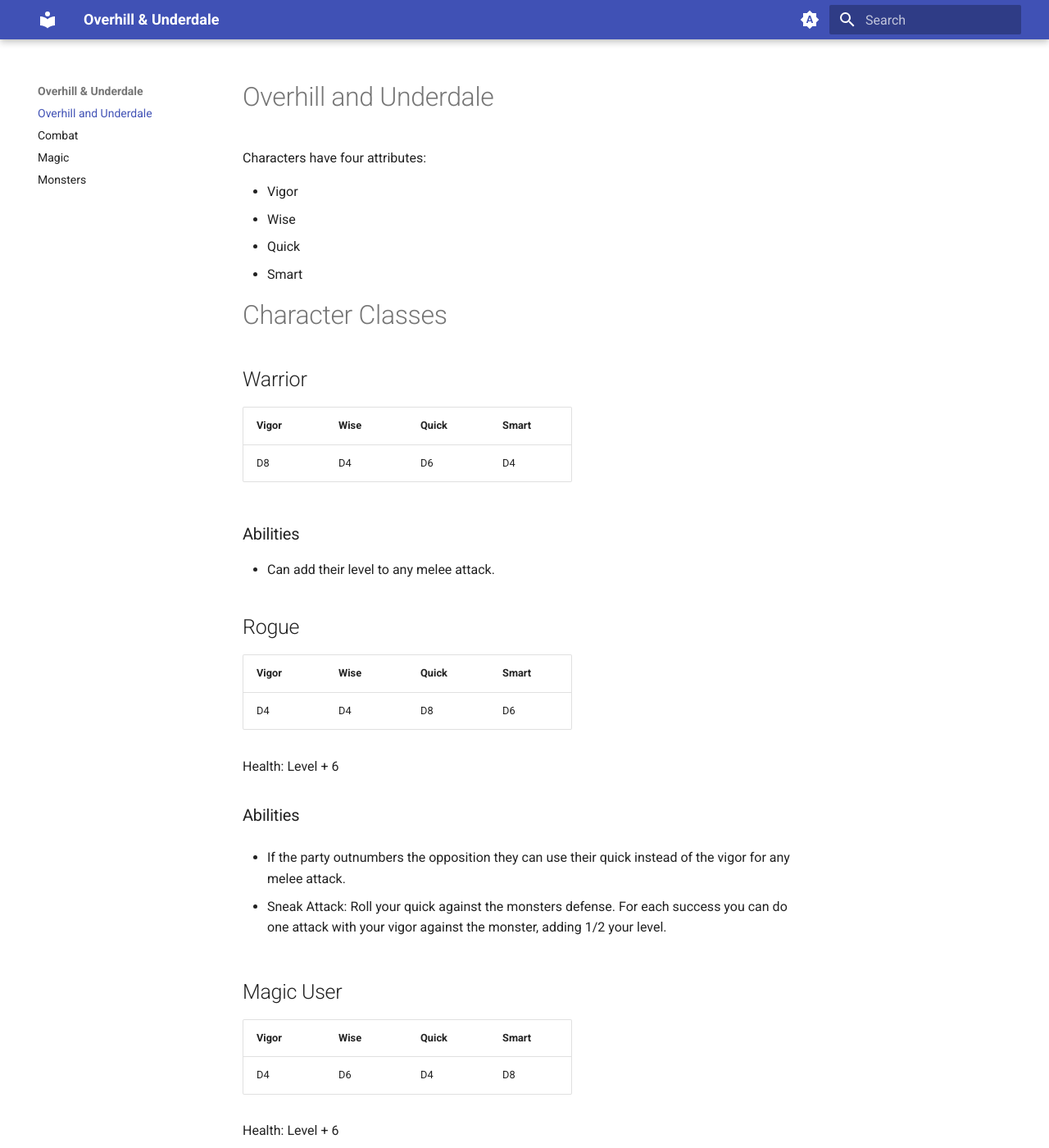
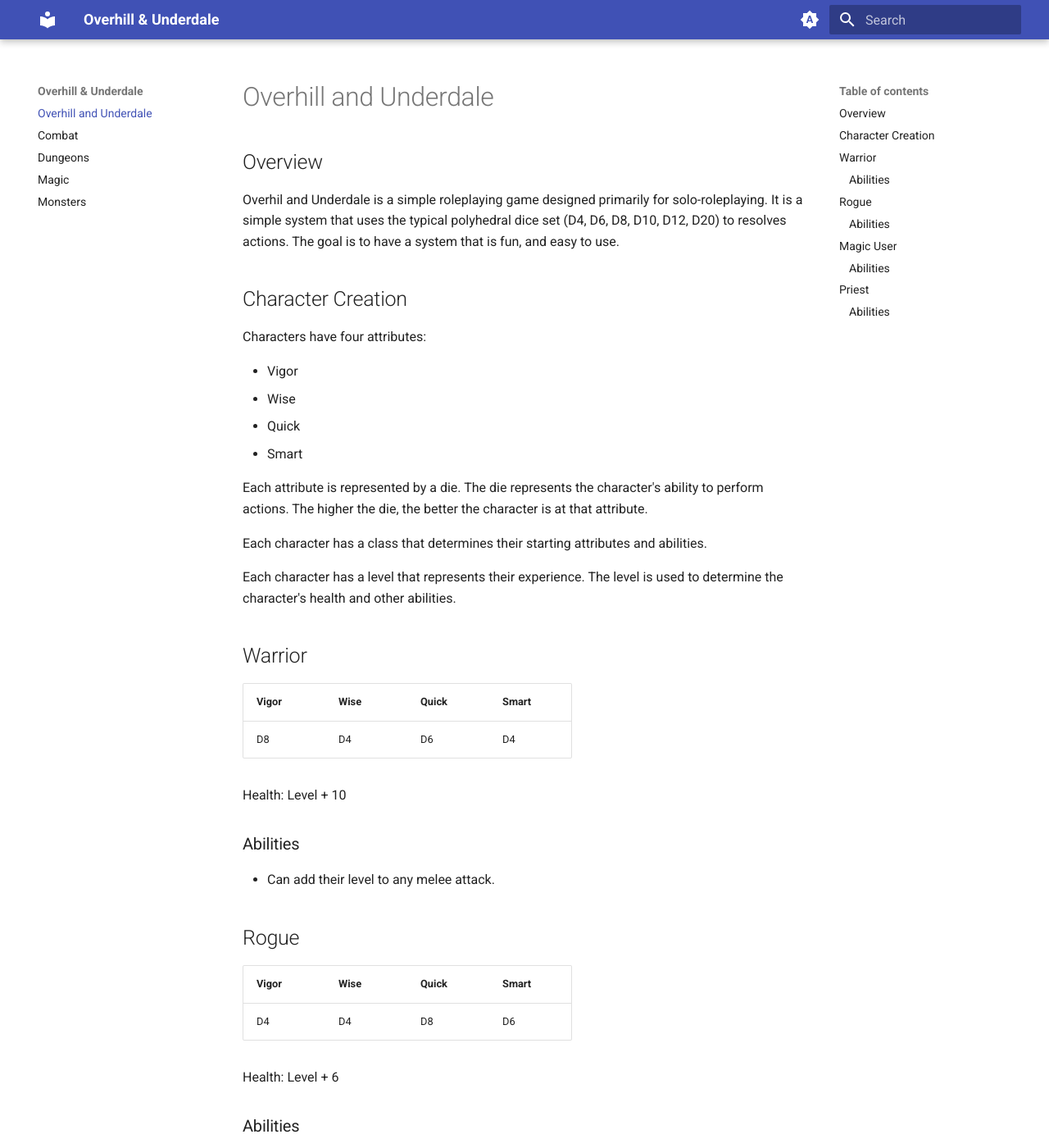
Before and after one commit to sam-phinizy/overhill-and-underdale, an MkDocs documentation site: the page built from docs/index.md, in a window 1280 px wide and 1400 px high. Shown: the whole window at 82% size. Built offline with MkDocs 1.6.1 and Material for MkDocs 9.7.7, drawn with Linux system fonts in a browser that asks for light colours; some of the changed text lies outside the part shown.

Commit message:
misc edits

```diff
--- a/docs/index.md
+++ b/docs/index.md
@@ -1,4 +1,10 @@
 # Overhill and Underdale
+
+## Overview
+
+Overhil and Underdale is a simple roleplaying game designed primarily for solo-roleplaying. It is a simple system that uses the typical polyhedral dice set (D4, D6, D8, D10, D12, D20) to resolves actions. The goal is to have a system that is fun, and easy to use.
+
+## Character Creation
 
 Characters have four attributes:
 
@@ -7,8 +13,12 @@ Characters have four attributes:
 - Quick
 - Smart
 
+Each attribute is represented by a die. The die represents the character's ability to perform actions. The higher the die, the better the character is at that attribute.
 
-# Character Classes
+Each character has a class that determines their starting attributes and abilities.
+
+Each character has a level that represents their experience. The level is used to determine the character's health and other abilities.
+
 
 ## Warrior
 
@@ -16,6 +26,8 @@ Characters have four attributes:
 |-------|------|-------|-------|
 | D8    | D4   | D6    | D4    |
 
+
+Health: Level + 10
 
 ### Abilities
 
```
Also changed, not shown: other parts of docs/index.md (+0 -5 lines), docs/dungeons.md (added, +14 -0 lines), docs/monsters.md (+0 -1 lines).
